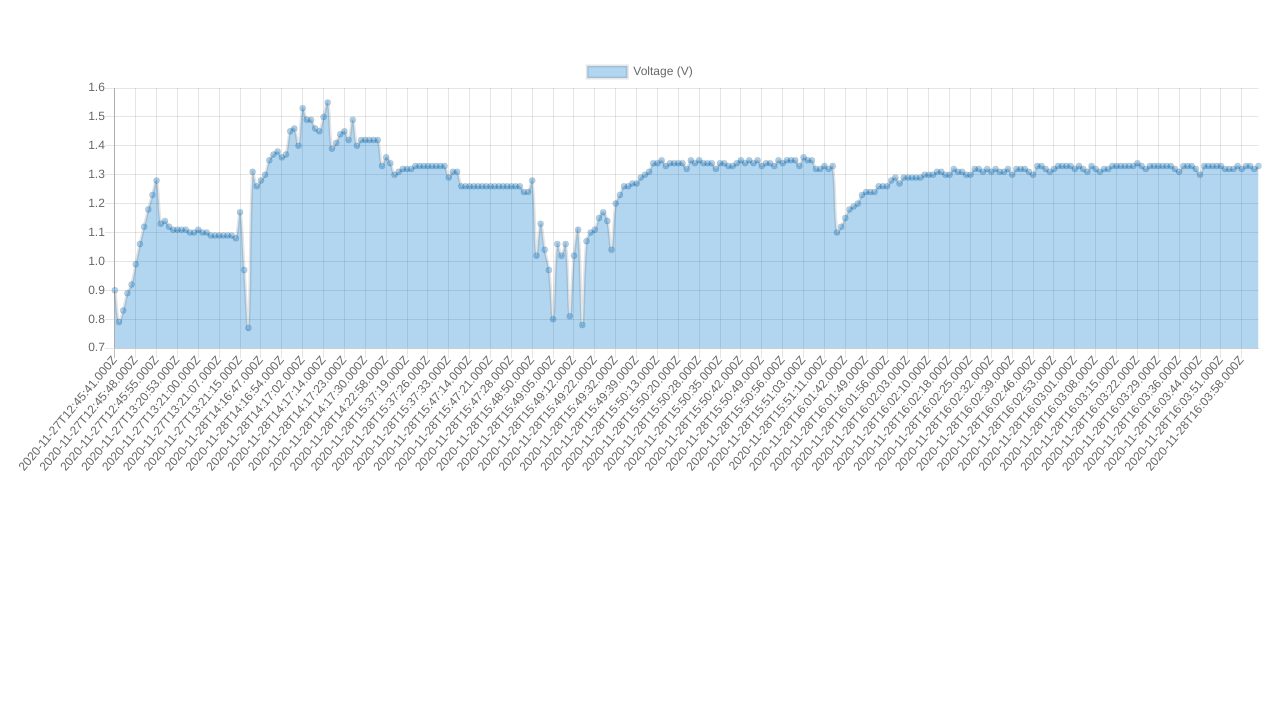
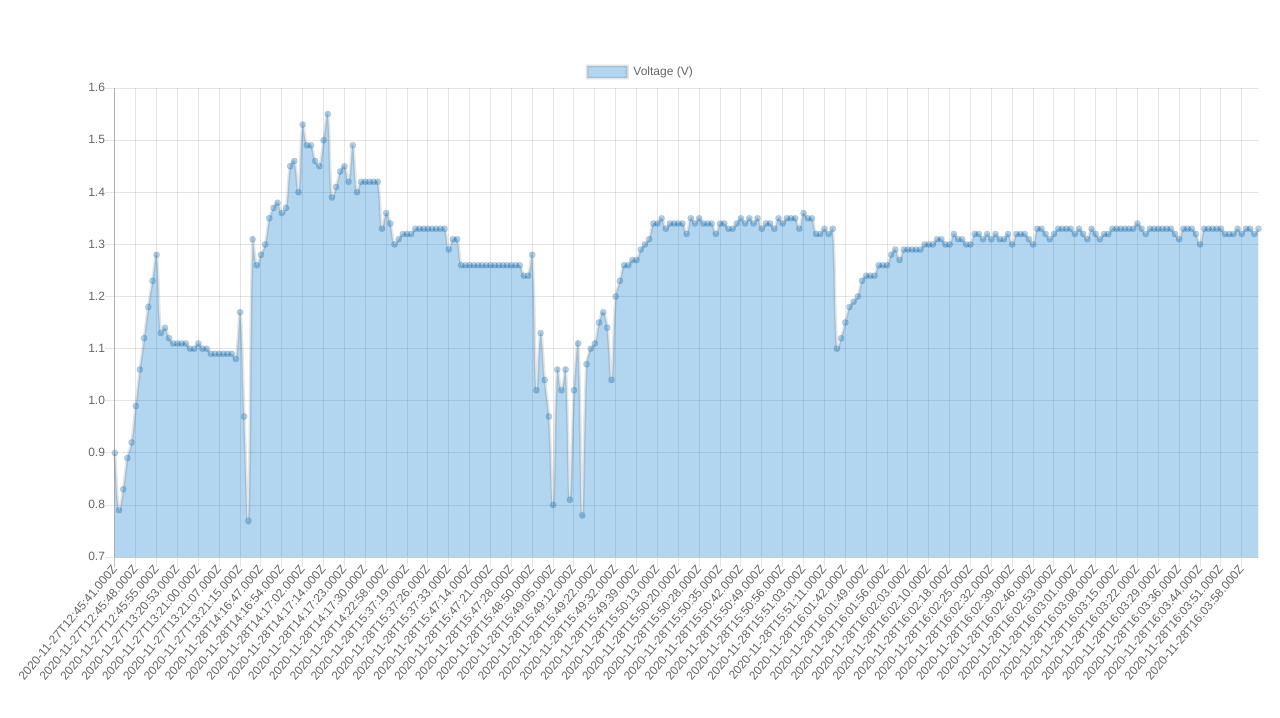
Before and after one commit to CSavu/Arduino-readings-website, a website: page index.html in a window 1280 px wide. Shown: the part 66-784 px from the top of the page. Drawn offline with nearby package versions, Linux system fonts and the light colour scheme.

Commit message:
Update index.html

```diff
--- a/index.html
+++ b/index.html
@@ -30,7 +30,7 @@
     </section>
 
     <section id="data">
-      <canvas id="chart" width="300px" height="100px"></canvas>
+      <canvas id="chart"></canvas>
     </section>
 
     <script src="index.js" charset="utf-8"></script>
```
